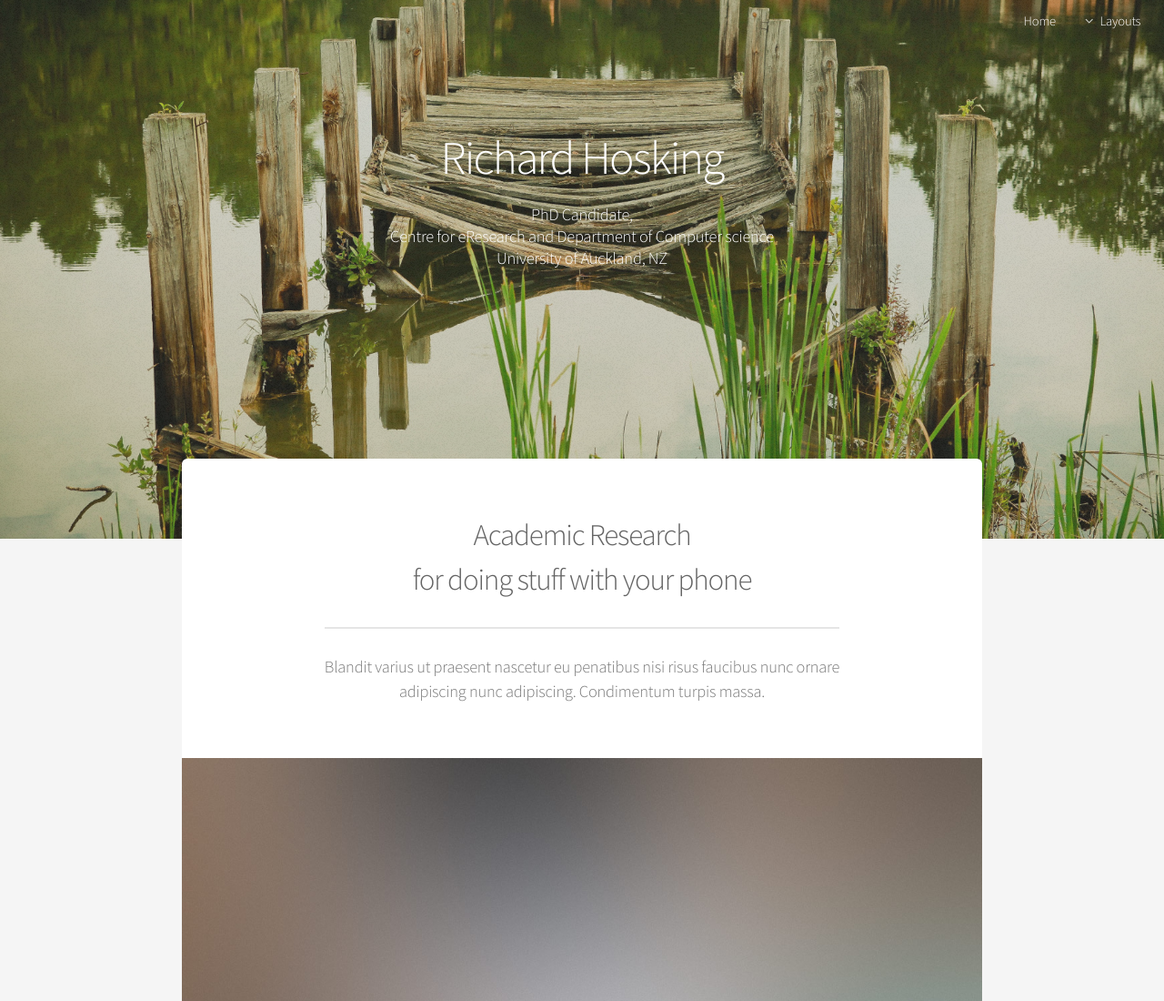
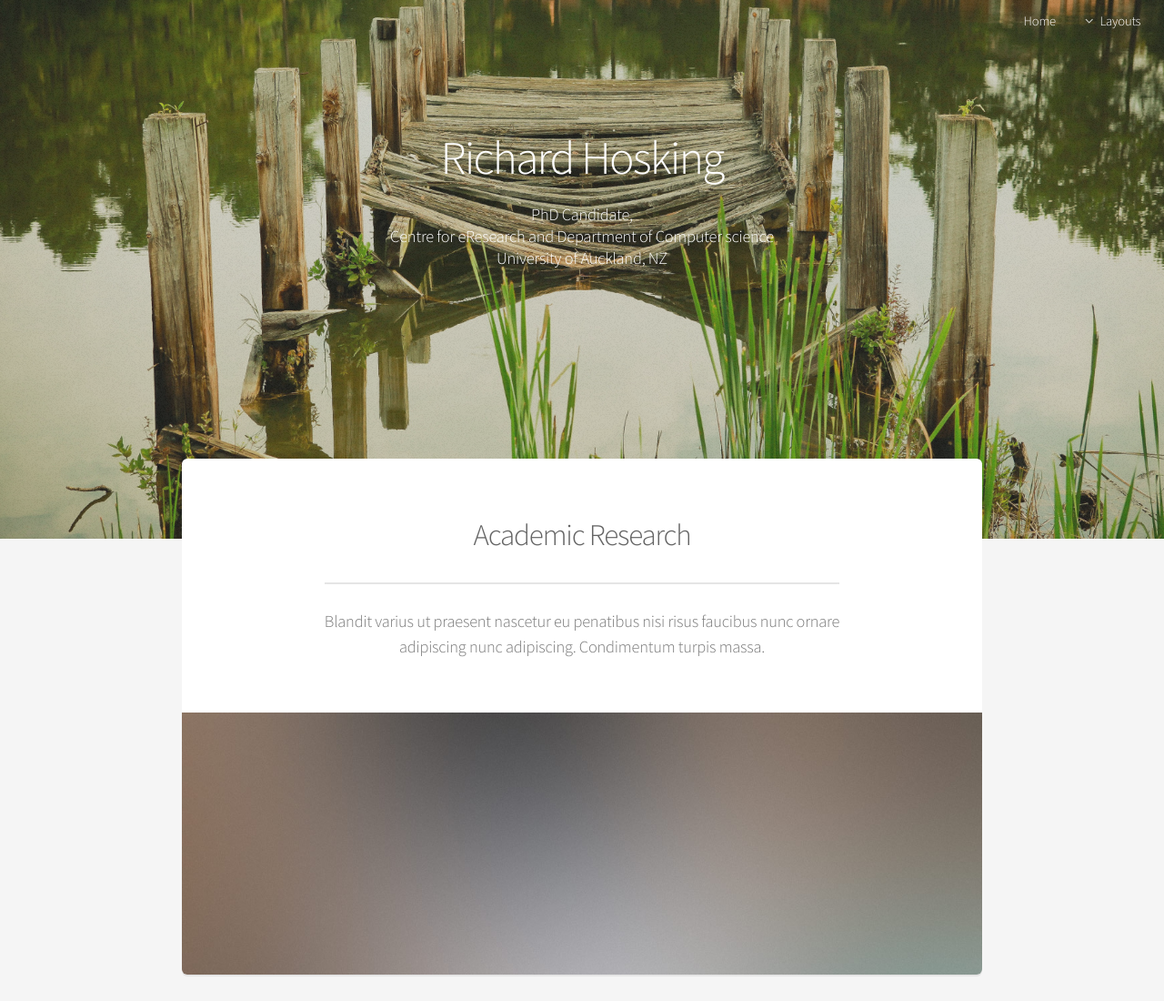
Before and after one commit to rhosking/rhosking.github.io, a plain HTML site: page index.html in a window 1280 px wide. Shown: the top 1100 px of the page at 91% size. Drawn offline with Linux system fonts and the light colour scheme.

Commit message:
updated title

```diff
--- a/index.html
+++ b/index.html
@@ -69,9 +69,7 @@
 
 				<section class="box special">
 					<header class="major">
-						<h2>Academic Research
-						<br />
-						for doing stuff with your phone</h2>
+						<h2>Academic Research</h2>
 						<p>Blandit varius ut praesent nascetur eu penatibus nisi risus faucibus nunc ornare<br />
 						adipiscing nunc adipiscing. Condimentum turpis massa.</p>
 					</header>
```
